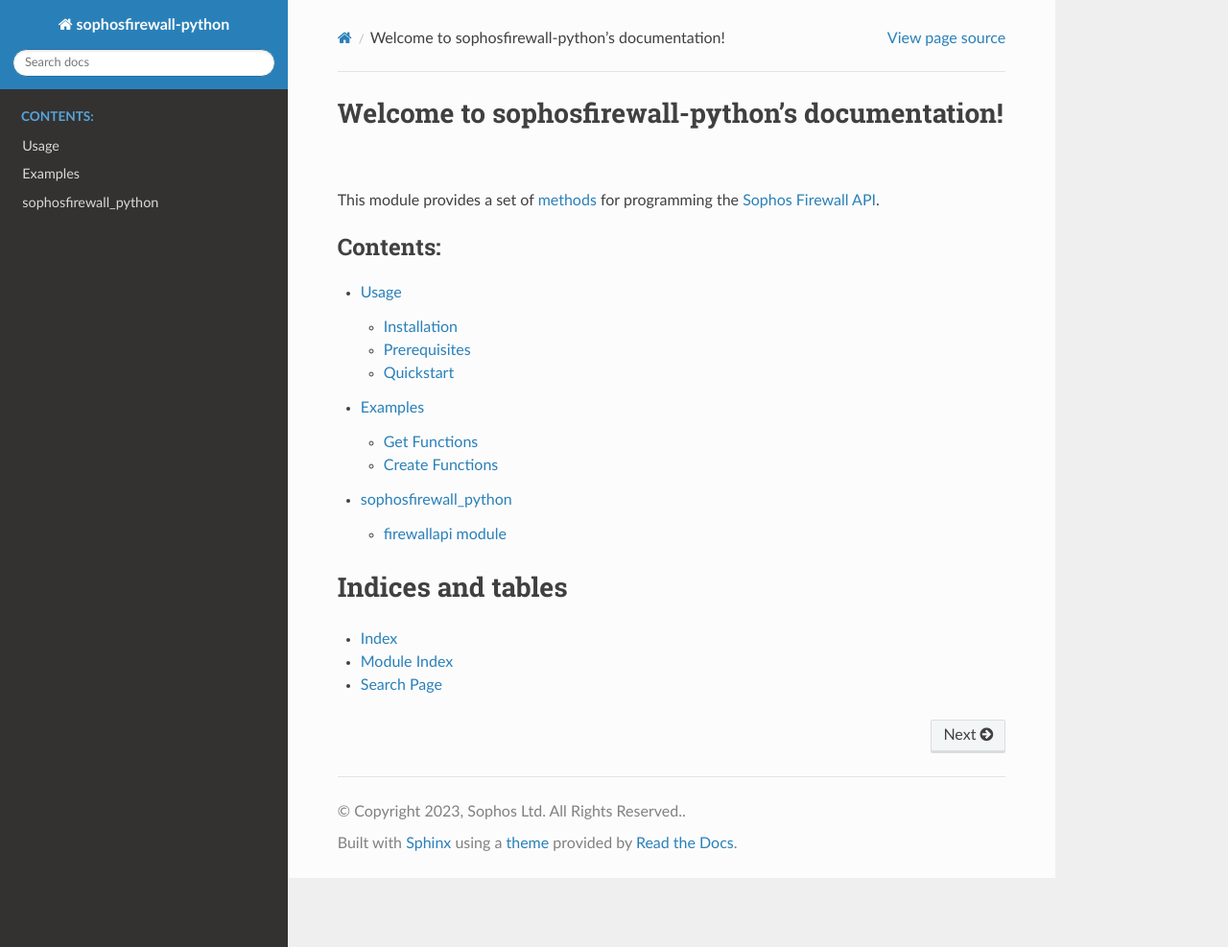
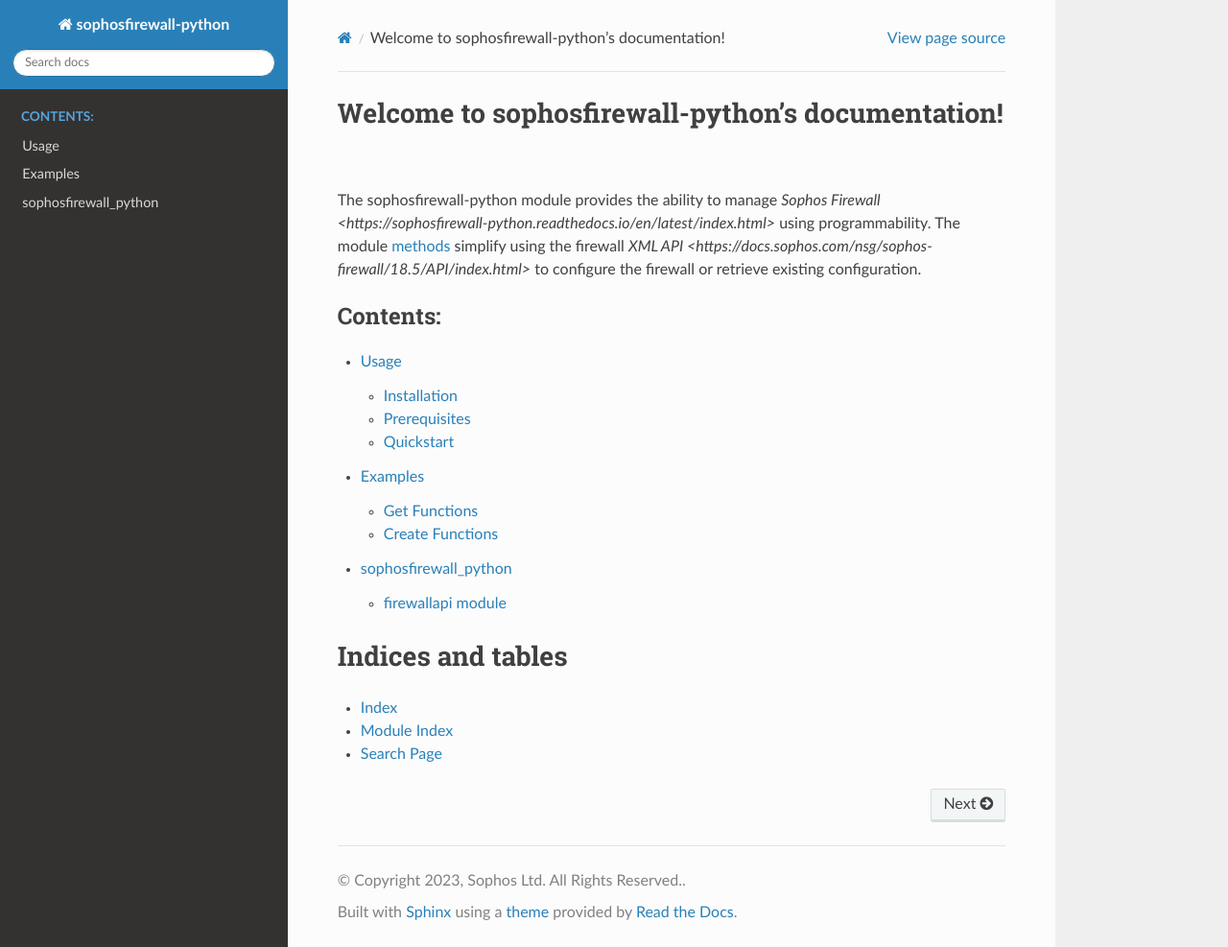
Before and after one commit to sophos/sophos-firewall-sdk, a Sphinx documentation site: the page built from docs/index.rst, in a window 1280 px wide and 987 px high. Shown: the whole window at 96% size. Built offline with Sphinx 7.4.7 and the Read the Docs theme 2.0.0, drawn with Linux system fonts in a browser that asks for light colours.

Commit message:
doc: update documentation (#33)

```diff
--- a/docs/index.rst
+++ b/docs/index.rst
@@ -5,7 +5,8 @@
 
 Welcome to sophosfirewall-python's documentation!
 =================================================
-This module provides a set of :doc:`methods <firewallapi>` for programming the `Sophos Firewall API <https://docs.sophos.com/nsg/sophos-firewall/18.5/API/index.html>`_.
+The sophosfirewall-python module provides the ability to manage `Sophos Firewall <https://sophosfirewall-python.readthedocs.io/en/latest/index.html>` using programmability.
+The module :doc:`methods <firewallapi>` simplify using the firewall `XML API <https://docs.sophos.com/nsg/sophos-firewall/18.5/API/index.html>` to configure the firewall or retrieve existing configuration.
 
 .. toctree::
    :maxdepth: 2
```
